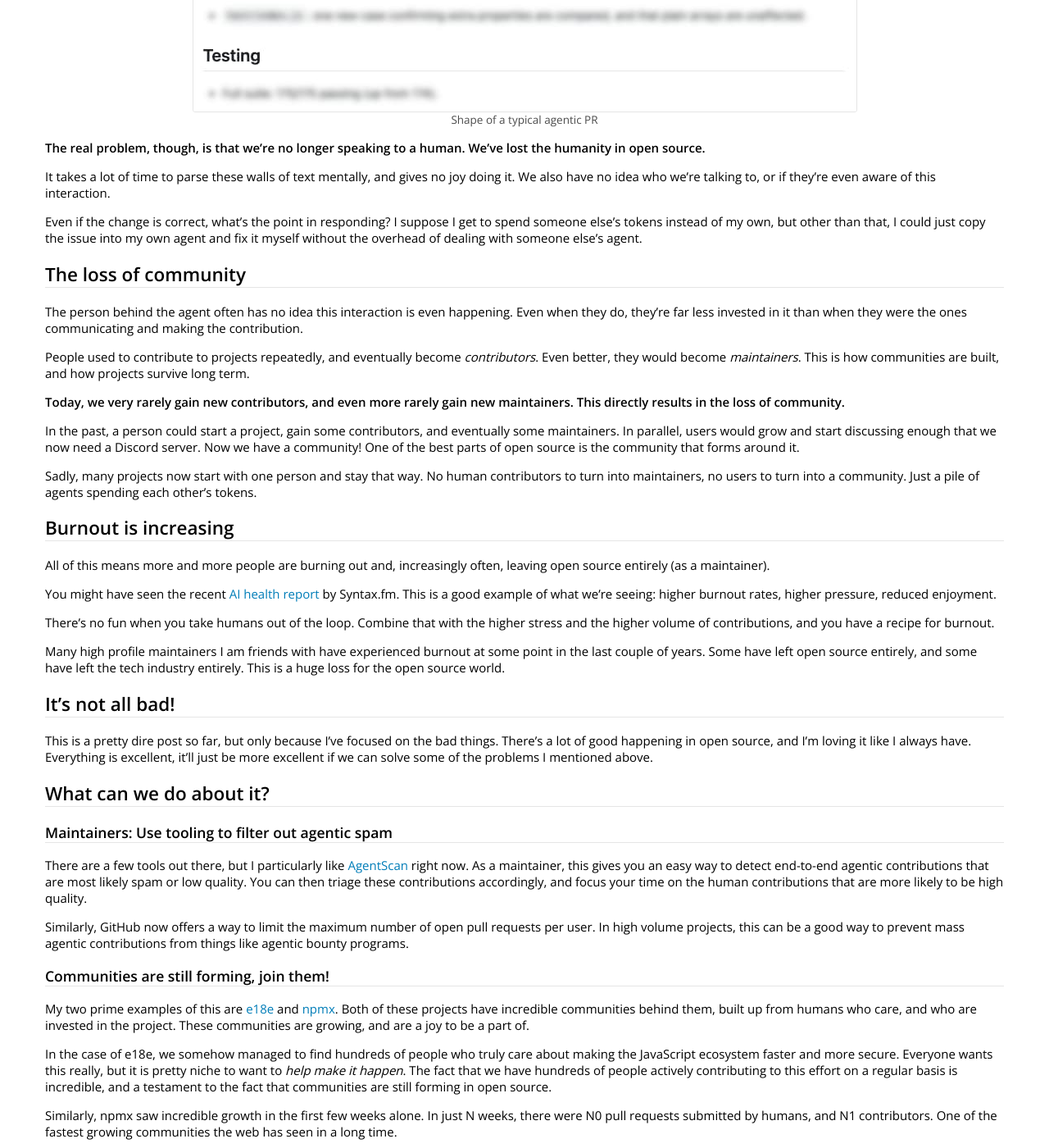
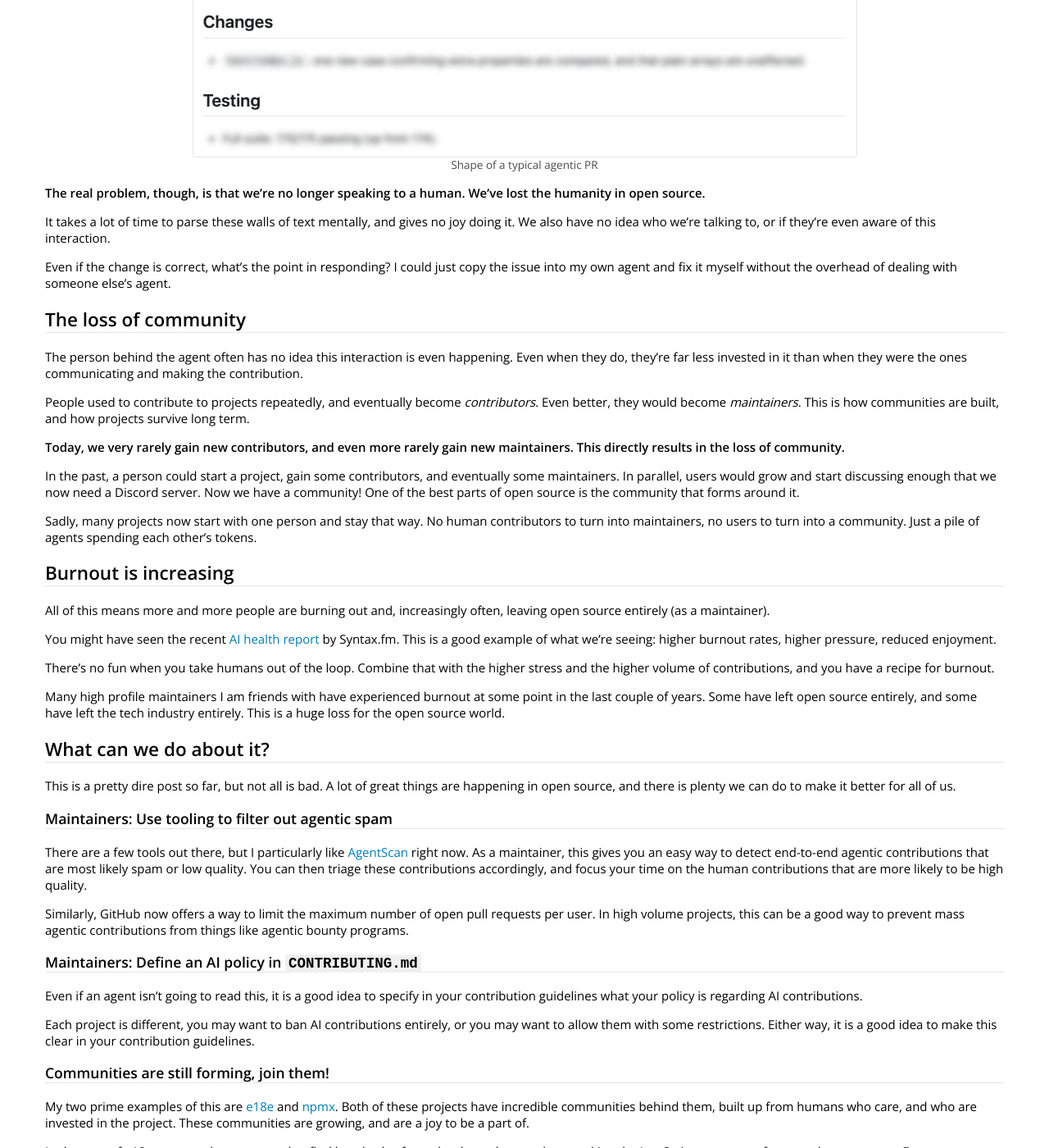
Before and after one commit to 43081j/43081j.github.io, a Jekyll site: the page built from _posts/2026-08-16-humanity-in-open-source.md, in a window 1280 px wide and 1400 px high, scrolled down 2223 px. Shown: the whole window at 82% size. Built offline with Jekyll 4.4.1, drawn with Linux system fonts in a browser that asks for light colours; nearby versions of some CDN libraries; comment, search, counter and statistics services are not loaded; some of the changed text lies outside the part shown.

Commit message:
docs: shuffle things a bit

```diff
--- a/_posts/2026-08-16-humanity-in-open-source.md
+++ b/_posts/2026-08-16-humanity-in-open-source.md
@@ -77,9 +77,11 @@ We have two kinds of agentic contribution: "agent-assisted human contributions",
 - An agent-assisted human contribution is when a human uses an agent to help them make a contribution
 - An end-to-end agentic contribution is when an agent makes a contribution and sees it through on its own, without any human involvement (regardless of if a human triggered it)
 
+The agent-assisted contributions are a natural evolution of how we work as software engineers. Just another tool in our toolbox to help us get things done. These contributions are usually high quality, and the human behind them is still very much involved.
+
 A huge change in the open source world is that we are now seeing a lot more end-to-end agentic contributions. Where we used to interact with a real human, we're just chatting to someone else's agent now.
 
-I really miss seeing text that a human wrote. Every PR looks the same, every issue looks the same. All of them are a wall of text with nice headings, bullet point lists, and code blocks. I don't even need to read the words anymore to know its an agentic contribution. The shape of it is enough.
+I really miss seeing text that a human wrote. Every PR looks the same, every issue looks the same. All of them are a wall of text with nice headings, bullet point lists, and code blocks. I don't even need to read the words anymore to know it is an agentic contribution. The shape of it is enough.
 
 <figure>
   <img class="img-framed" src="/assets/images/agentic-pr.jpg" alt="An agentic contribution">
@@ -90,7 +92,7 @@ I really miss seeing text that a human wrote. Every PR looks the same, every iss
 
 It takes a lot of time to parse these walls of text mentally, and gives no joy doing it. We also have no idea who we're talking to, or if they're even aware of this interaction.
 
-Even if the change is correct, what's the point in responding? I suppose I get to spend someone else's tokens instead of my own, but other than that, I could just copy the issue into my own agent and fix it myself without the overhead of dealing with someone else's agent.
+Even if the change is correct, what's the point in responding? I could just copy the issue into my own agent and fix it myself without the overhead of dealing with someone else's agent.
 
 ## The loss of community
 
@@ -114,17 +116,21 @@ There's no fun when you take humans out of the loop. Combine that with the highe
 
 Many high profile maintainers I am friends with have experienced burnout at some point in the last couple of years. Some have left open source entirely, and some have left the tech industry entirely. This is a huge loss for the open source world.
 
-## It's not all bad!
+## What can we do about it?
 
-This is a pretty dire post so far, but only because I've focused on the bad things. There's a lot of good happening in open source, and I'm loving it like I always have. Everything is excellent, it'll just be more excellent if we can solve some of the problems I mentioned above.
-
-## What can we do about it?
+This is a pretty dire post so far, but not all is bad. A lot of great things are happening in open source, and there is plenty we can do to make it better for all of us.
 
 ### Maintainers: Use tooling to filter out agentic spam
 
 There are a few tools out there, but I particularly like [AgentScan](https://github.com/MatteoGabriele/agentscan) right now. As a maintainer, this gives you an easy way to detect end-to-end agentic contributions that are most likely spam or low quality. You can then triage these contributions accordingly, and focus your time on the human contributions that are more likely to be high quality.
 
 Similarly, GitHub now offers a way to limit the maximum number of open pull requests per user. In high volume projects, this can be a good way to prevent mass agentic contributions from things like agentic bounty programs.
+
+### Maintainers: Define an AI policy in `CONTRIBUTING.md`
+
+Even if an agent isn't going to read this, it is a good idea to specify in your contribution guidelines what your policy is regarding AI contributions.
+
+Each project is different, you may want to ban AI contributions entirely, or you may want to allow them with some restrictions. Either way, it is a good idea to make this clear in your contribution guidelines.
 
 ### Communities are still forming, join them!
 
```
